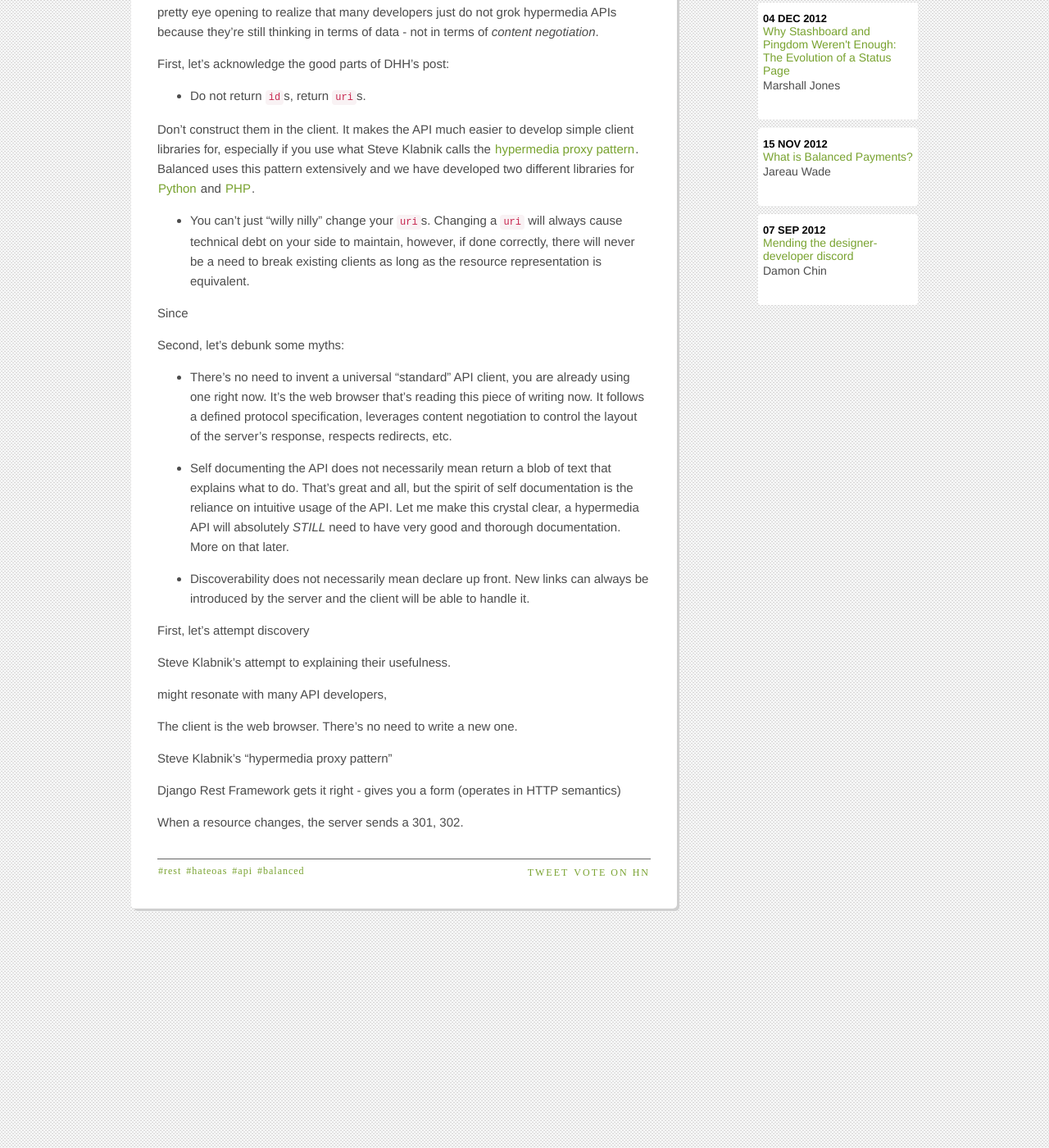
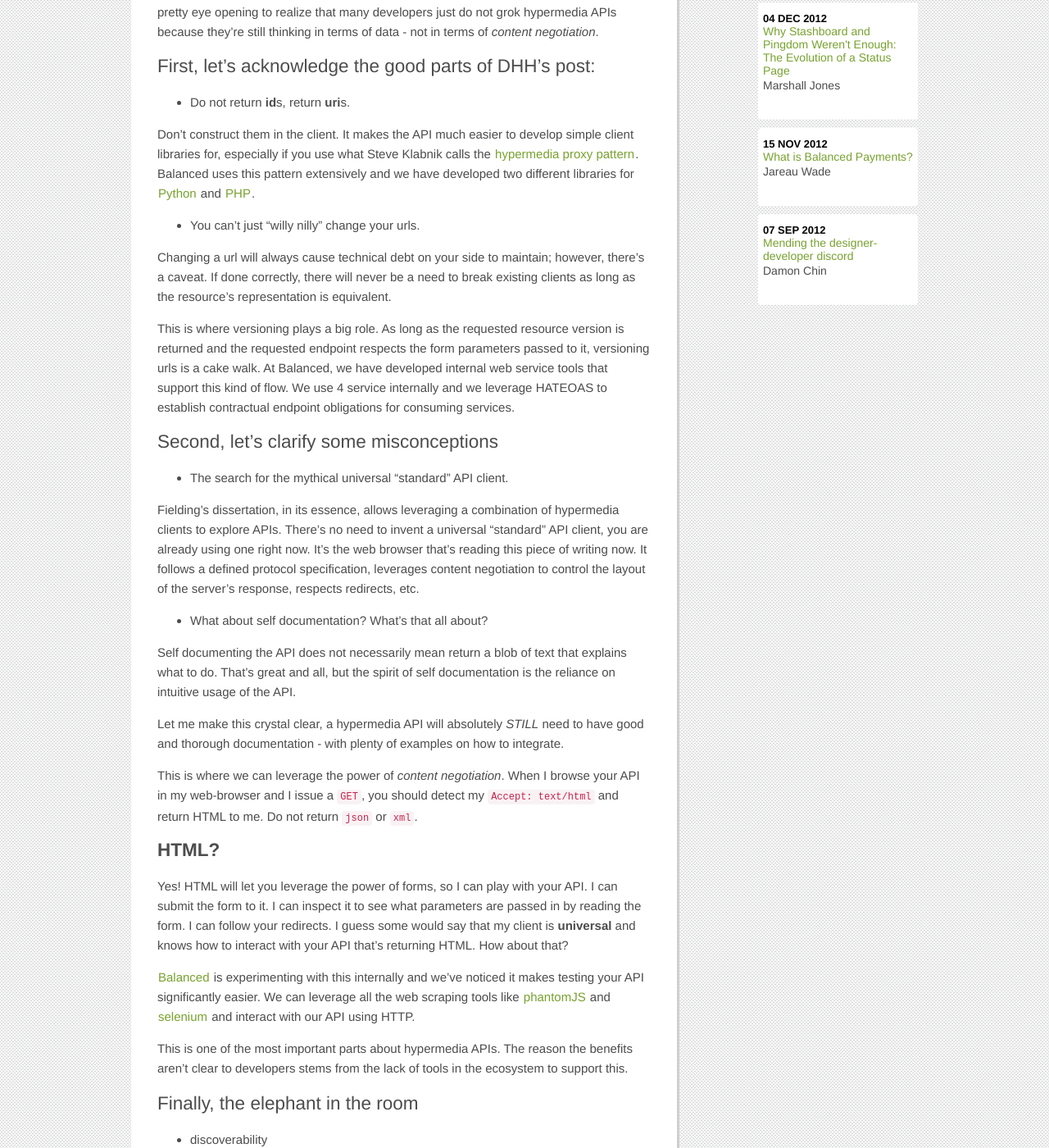
Before and after one commit to balanced/balanced.github.com, a Jekyll site: the page built from _posts/2012-12-21-restful-hypermedia-apis.md, in a window 1280 px wide and 1400 px high, scrolled down 517 px. Shown: the whole window at 82% size. Built offline with Jekyll 4.4.1, drawn with Linux system fonts in a browser that asks for light colours; nearby versions of some CDN libraries; library files that are not in the unit come from our copies; Markdown is read by kramdown in place of the engine named in the settings; comment, search, counter and statistics services are not loaded; some of the changed text lies outside the part shown.

Commit message:
more fixups

```diff
--- a/_posts/2012-12-21-restful-hypermedia-apis.md
+++ b/_posts/2012-12-21-restful-hypermedia-apis.md
@@ -17,9 +17,9 @@ It's pretty eye opening to realize that many developers just do not
 grok hypermedia APIs because they're still thinking in terms of data -
 not in terms of *content negotiation*.
 
-First, let's acknowledge the good parts of DHH's post:
+## First, let's acknowledge the good parts of DHH's post:
 
-* Do not return `id`s, return `uri`s.
+* Do not return **id**s, return **uri**s.
 
 Don't construct them in the client. It makes the API much easier to
 develop simple client libraries for, especially if you use what Steve
@@ -29,45 +29,90 @@ uses this pattern extensively and we have developed two different
 libraries for [Python](https://github.com/bninja/wac) and
 [PHP](https://github.com/bninja/restful).
 
-* You can't just "willy nilly" change your `uri`s. Changing a `uri`
-  will always cause technical debt on your side to maintain, however,
-  if done correctly, there will never be a need to break existing
-  clients as long as the resource representation is equivalent.
+* You can't just "willy nilly" change your urls.
 
-Since
+Changing a url will always cause technical debt on your side to
+maintain; however, there's a caveat. If done correctly, there will
+never be a need to break existing clients as long as the resource's
+representation is equivalent.
 
-Second, let's debunk some myths:
+This is where versioning plays a big role. As long as the requested
+resource version is returned and the requested endpoint respects the
+form parameters passed to it, versioning urls is a cake walk. At
+Balanced, we have developed internal web service tools that support
+this kind of flow. We use 4 service internally and we leverage HATEOAS
+to establish contractual endpoint obligations for consuming services.
 
-* There's no need to invent a universal "standard" API client, you are
-  already using one right now. It's the web browser that's reading
-  this piece of writing now. It follows a defined protocol
-  specification, leverages content negotiation to control the layout
-  of the server's response, respects redirects, etc.
+## Second, let's clarify some misconceptions
 
-* Self documenting the API does not necessarily mean return a
-  blob of text that explains what to do. That's great and all, but the
-  spirit of self documentation is the reliance on intuitive usage of
-  the API. Let me make this crystal clear, a hypermedia API will
-  absolutely *STILL* need to have very good and thorough
-  documentation. More on that later.
+* The search for the mythical universal "standard" API client.
 
-* Discoverability does not necessarily mean declare up front. New
-  links can always be introduced by the server and the client will be
-  able to handle it.
+Fielding's dissertation, in its essence, allows leveraging a
+combination of hypermedia clients to explore APIs. There's no need to
+invent a universal "standard" API client, you are already using one
+right now. It's the web browser that's reading this piece of writing
+now. It follows a defined protocol specification, leverages content
+negotiation to control the layout of the server's response, respects
+redirects, etc.
 
+* What about self documentation? What's that all about?
 
+Self documenting the API does not necessarily mean return a blob of
+text that explains what to do. That's great and all, but the spirit of
+self documentation is the reliance on intuitive usage of the API.
 
-First, let's attempt discovery
+Let me make this crystal clear, a hypermedia API will absolutely
+*STILL* need to have good and thorough documentation - with plenty of
+examples on how to integrate.
 
-Steve Klabnik's attempt to explaining their usefulness.
+This is where we can leverage the power of *content negotiation*. When
+I browse your API in my web-browser and I issue a `GET`, you should
+detect my `Accept: text/html` and return HTML to me. Do not return
+`json` or `xml`.
 
-might resonate with many API developers,
+### HTML?
 
-The client is the web browser. There's no need to write a new one.
+Yes! HTML will let you leverage the power of forms, so I can play with
+your API. I can submit the form to it. I can inspect it to see what
+parameters are passed in by reading the form. I can follow your
+redirects. I guess some would say that my client is **universal** and
+knows how to interact with your API that's returning HTML. How about
+that?
 
-Steve Klabnik's "hypermedia proxy pattern"
+[Balanced](https://balancedpayments.com) is experimenting with this
+internally and we've noticed it makes testing your API significantly
+easier. We can leverage all the web scraping tools like [phantomJS]()
+and [selenium]() and interact with our API using HTTP.
 
-Django Rest Framework gets it right - gives you a form (operates in
-HTTP semantics)
+This is one of the most important parts about hypermedia APIs. The
+reason the benefits aren't clear to developers stems from the lack of
+tools in the ecosystem to support this.
 
-When a resource changes, the server sends a 301, 302.
+## Finally, the elephant in the room
+
+* discoverability
+
+Discoverability does not necessarily mean declare all your endpoints
+up front. New links can always be introduced by the server and the
+client should still be able to handle it. Doesn't mean they will use
+it. If I browse your website and I do not click a link, I am *AWARE*
+of this link, aren't I?
+
+Did you have to issue an update to my web browser so that I can use
+this link? Nope.
+
+## Some Final Remarks
+
+Steve Klabnik and the rest of the
+[rails-api](https://github.com/rails-api/rails-api) team are working
+to make the tooling available for the Ruby and Rails community. I have
+a gut feeling that they've realized that the tooling for hypermedia
+APIs just does not exist.
+
+If you're using Python, you're in luck. The most recent versions of
+[django-rest-framework]() groks most of these principles and their demo
+applications demonstrate appropriate hypermedia APIs principles.
+
+If you're interested in some of the tooling that Balanced has
+experimented with internally, let us know! Open up an issue on Github
+and we'll keep you updated on our progress of open sourcing it.
```
